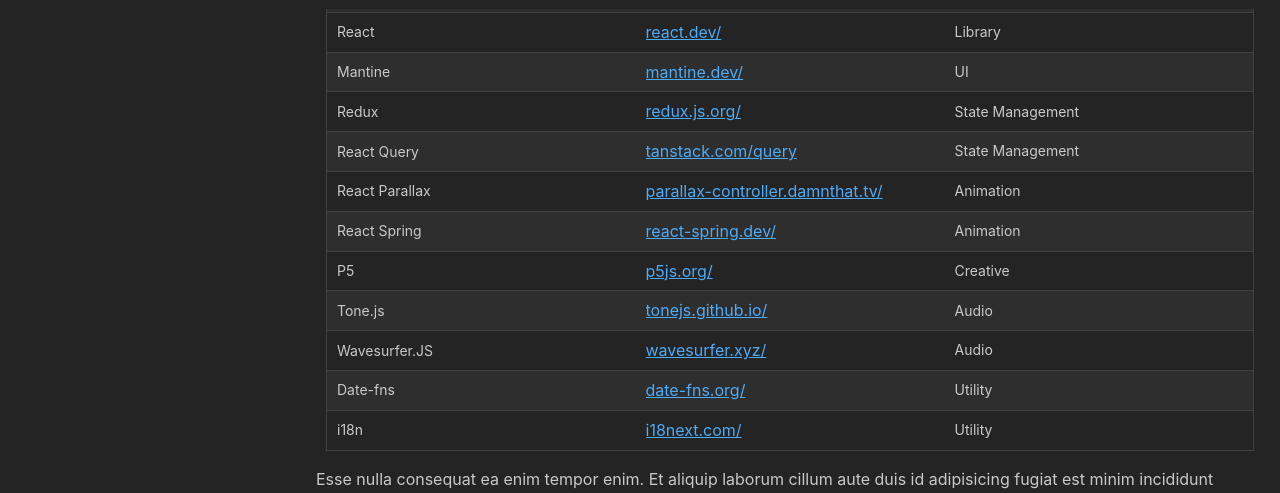
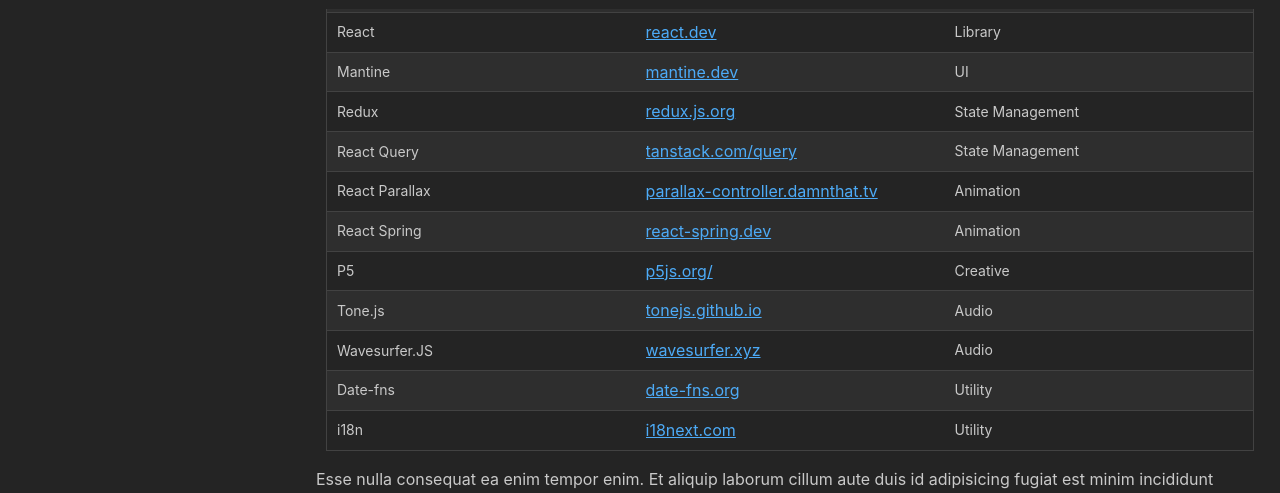
Before and after one commit to Joram3000/joram3000.github.io, a React (Vite) app: page /#/ in a window 1280 px wide. Shown: the part 791-1284 px from the top of the page. Built offline with nearby package versions, Linux system fonts and the light colour scheme; no server answers.

Commit message:
improved data

```diff
--- a/src/pages/home-page/Sortedtable.tsx
+++ b/src/pages/home-page/Sortedtable.tsx
@@ -86,22 +86,22 @@ function sortData(
 const tableData = [
   {
     name: "Typescript",
-    url: "https://typescriptlang.org/",
+    url: "https://typescriptlang.org",
     typeOf: "Language",
   },
   {
     name: "React",
-    url: "https://react.dev/",
+    url: "https://react.dev",
     typeOf: "Library",
   },
   {
     name: "Mantine",
-    url: "https://mantine.dev/",
+    url: "https://mantine.dev",
     typeOf: "UI",
   },
   {
     name: "Redux",
-    url: "https://redux.js.org/",
+    url: "https://redux.js.org",
     typeOf: "State Management",
   },
   {
@@ -111,33 +111,33 @@ const tableData = [
   },
   {
     name: "React Parallax",
-    url: "https://parallax-controller.damnthat.tv/",
+    url: "https://parallax-controller.damnthat.tv",
     typeOf: "Animation",
   },
   {
     name: "React Spring",
-    url: "https://react-spring.dev/",
+    url: "https://react-spring.dev",
     typeOf: "Animation",
   },
   { name: "P5", url: "https://p5js.org/", typeOf: "Creative" },
   {
     name: "Tone.js",
-    url: "https://tonejs.github.io/",
+    url: "https://tonejs.github.io",
     typeOf: "Audio",
   },
   {
     name: "Wavesurfer.JS",
-    url: "https://wavesurfer.xyz/",
+    url: "https://wavesurfer.xyz",
     typeOf: "Audio",
   },
   {
     name: "Date-fns",
-    url: "https://date-fns.org/",
+    url: "https://date-fns.org",
     typeOf: "Utility",
   },
   {
     name: "i18n",
-    url: "https://i18next.com/",
+    url: "https://i18next.com",
     typeOf: "Utility",
   },
 ];
```
